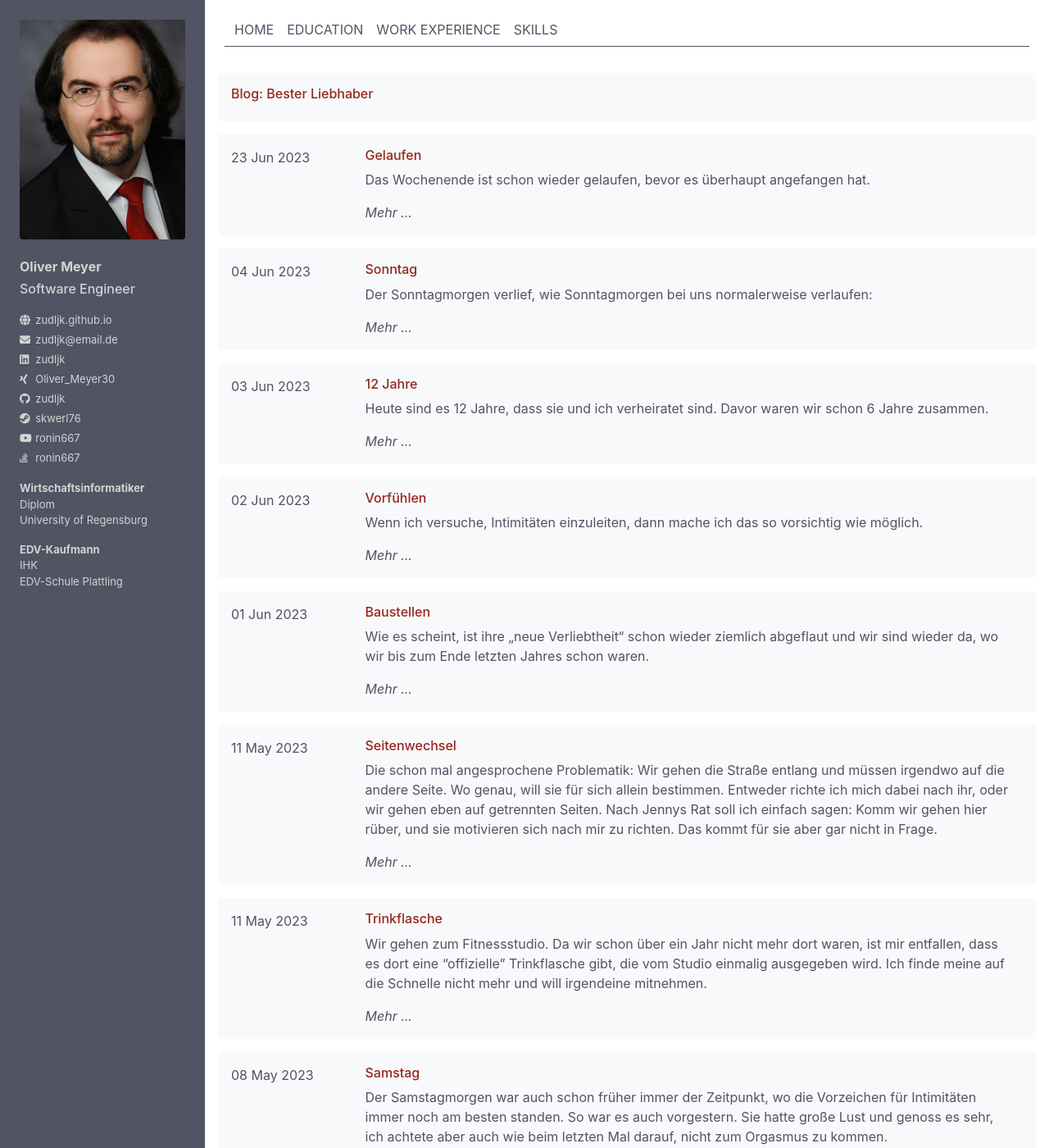
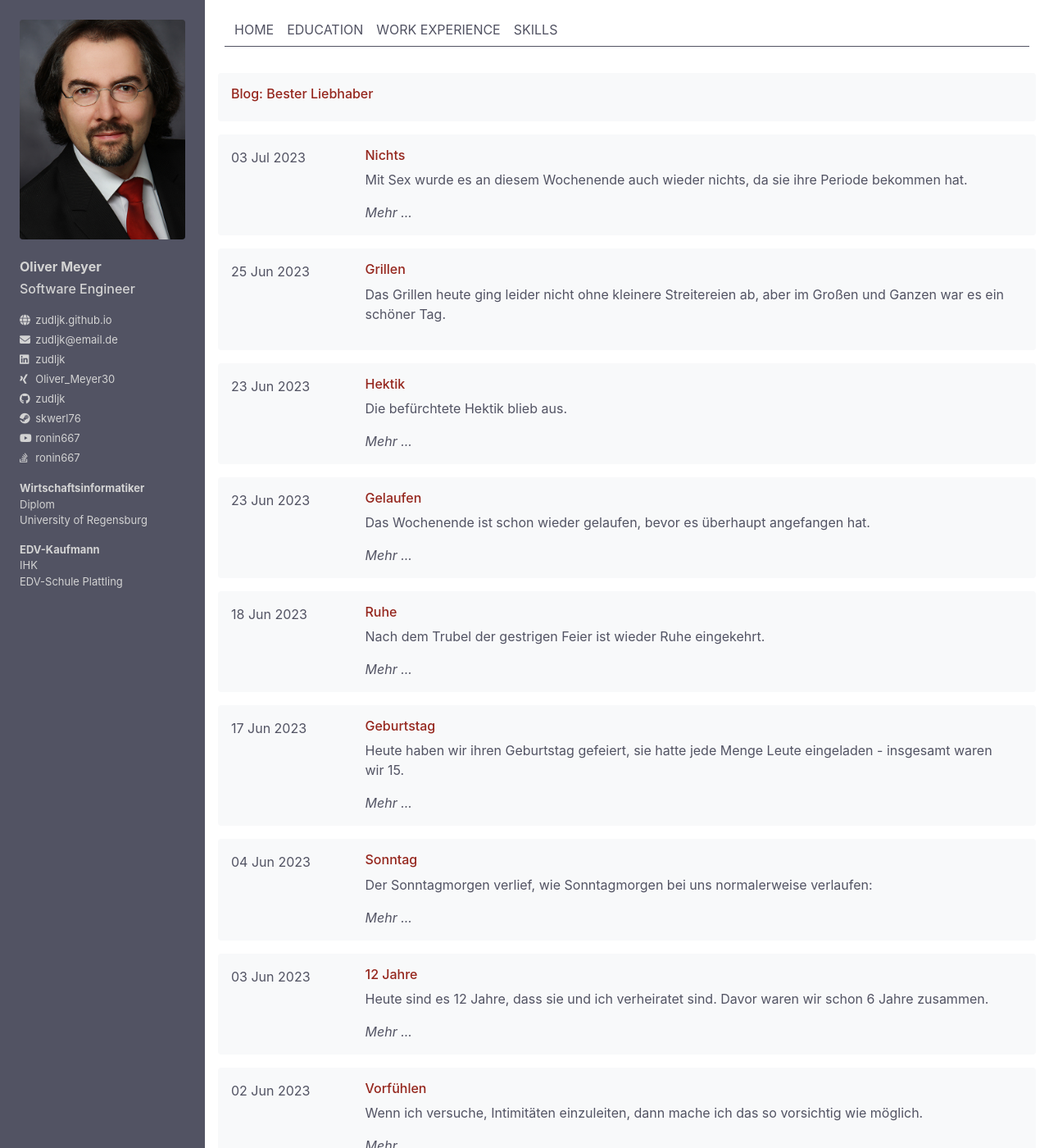
Before and after one commit to zudljk/zudljk.github.io, a Jekyll site: the page built from blog.html, in a window 1280 px wide and 1400 px high. Shown: the whole window at 82% size. Built offline with Jekyll 4.4.1, drawn with Linux system fonts in a browser that asks for light colours; nearby versions of some CDN libraries.

Commit message:
End of June

```diff
--- a/_config.yml
+++ b/_config.yml
@@ -1,3 +1,8 @@
 url: "" # the base hostname & protocol for your site, e.g. http://example.com
 baseurl: "" # the subpath of your site, e.g. /blog
 title: "Oliver Meyer" # the name of your site, e.g. ACME Corp.
+defaults:
+  - scope:
+      path: "_posts"
+    values:
+      layout: blog
--- /dev/null
+++ b/_posts/2023-06-17-geburtstag.md
@@ -0,0 +1,14 @@
+---
+titile: Geburtstag
+---
+
+Heute haben wir ihren Geburtstag gefeiert, sie hatte jede Menge Leute eingeladen - insgesamt waren wir 15.
+
+Sie hat sich wieder einmal sehr ins Zeug gelegt, was das mehrgängige Menü anging. Mit den Vorbereitungen hat sie schon vor Wochen angefangen, ist heute schon um 6 Uhr aufgestanden und hat den ganzen Vormittag mit dem Befüllen von Tortellini verbracht.
+
+Ich habe sie natürlich unterstützt wo immer es ging, Zutaten besorgt, Tische und Bänke aufgebaut, Geschirr und Besteck aufgelegt. Sie stellte klar, dass sie das sehr zu schätzen wusste: <her>Ohne dich hätte ich doppelt so lange gebraucht!</her>
+
+Leider kam es dann auch zu einem unangenehmen Zwischenfall: Sandra, die auf vieles allergisch ist, vor allem auf Knoblauch, erwischte durch eine Verwechslung ein Stück vegane Lasagne mit Knoblauch, anstatt dem extra für sie zubereiteten Stück ohne Knoblauch.
+Für uns unverständlich, aß sie nicht nur das Stück komplett auf, sondern hatte auch ihr Allergiemedikament nicht bei sich, so dass eine andere Freundin sie mit dem Auto nach Hause fahren musste.
+
+Über das Geschenk von mir - ein iPad Pro - hat sie sich sehr gefreut.
--- /dev/null
+++ b/_posts/2023-06-18-ruhe.md
@@ -0,0 +1,8 @@
+---
+title: Ruhe
+---
+
+Nach dem Trubel der gestrigen Feier ist wieder Ruhe eingekehrt.
+
+Zu Zärtlichkeiten kam es heute morgen nicht, da sie von gestern noch so geschafft war und lieber länger schlief.
+Und im Verlauf des Tages auch nicht, da sie die ganze Zeit mit ihrem neuen iPad beschäftigt war.
--- /dev/null
+++ b/_posts/2023-06-23-hektik.md
@@ -0,0 +1,5 @@
+Die befürchtete Hektik blieb aus.
+
+Aufgrund der stressigen Woche schlief sie gestern gleich nach der Arbeit auf der Couch ein. Ich nutzte die Zeit, um nicht nur schon die trocke Wäsche aus dem Keller zu holen, sondern auch den neuen Schrank, den wir vorletze Woche gekauft haben, aufzubauen. Insgesamt dauerte das alles etwa 3 Stunden.
+
+Bei so etwas bin ich immer zwiespältig: Einerseits möchte ich natürlich für sie da sein und ihr wo immer ich kann Belastungen abnehmen. Andererseits weiß ich im Voraus nie, ob das, was ich tue, in ihrem Sinne ist - wie ich in all den Jahren gelernt habe, kann auch etwas eigentlich gut Gemeintes aus Gründen, die ich nicht antizipieren kann, ihren Zorn erregen.
--- /dev/null
+++ b/_posts/2023-07-03-nichts.md
@@ -0,0 +1,5 @@
+Mit Sex wurde es an diesem Wochenende auch wieder nichts, da sie ihre Periode bekommen hat.
+
+Außerdem waren wir am Samstagnachmittag bei Freunden zum Grillen eingeladen, und sie hatte noch ihr veganes Grillgut vorzubereiten, weshalb sie früh aufstehen musste.
+
+Auch für die kommenden Tage sieht es schlecht aus, da sie wieder starke Schmerzen in der Schulter hat.
```
Also changed, not shown: _posts/2023-06-23-gelaufen.md (+2 -5 lines), _posts/2023-06-25-grillen.md (added, +1 -0 lines).
